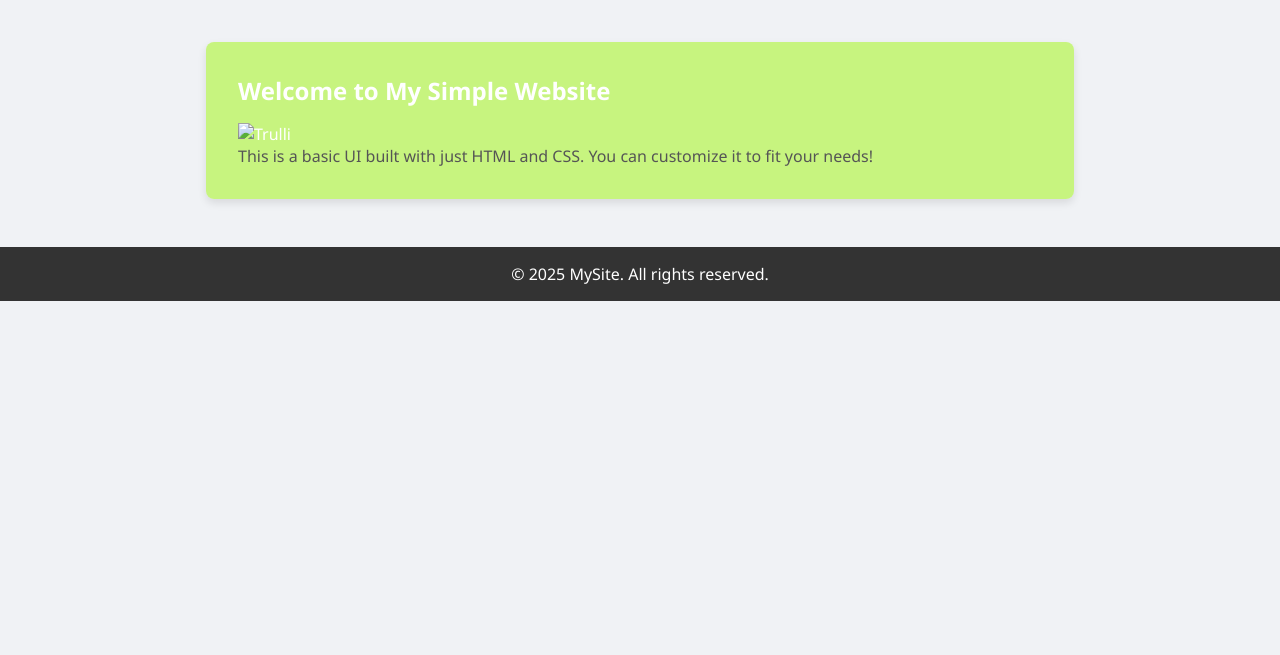
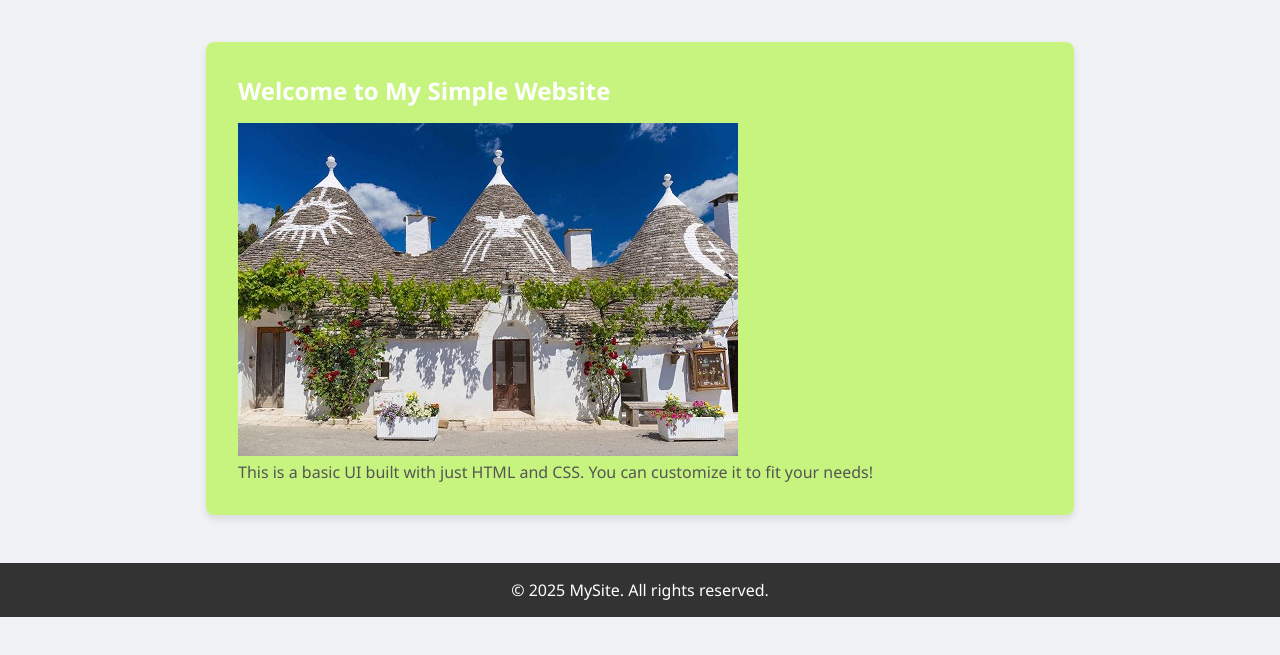
Before and after one commit to thindsrc/firstcss, a plain HTML site: page index.html in a window 1280 px wide. Shown: the part 71-726 px from the top of the page. Drawn offline with Linux system fonts and the light colour scheme.

Commit message:
Update index.html

```diff
--- a/index.html
+++ b/index.html
@@ -99,7 +99,7 @@
   <div class="container">
     <div class="card">
       <h2>Welcome to My Simple Website</h2>
-        <img src="pic_trulli.jpg" alt="Trulli" width="500" height="333">
+        <img src="image/pic_trulli.jpg" alt="Trulli" width="500" height="333">
       <p>This is a basic UI built with just HTML and CSS. You can customize it to fit your needs!</p>
     </div>
   </div>
```
